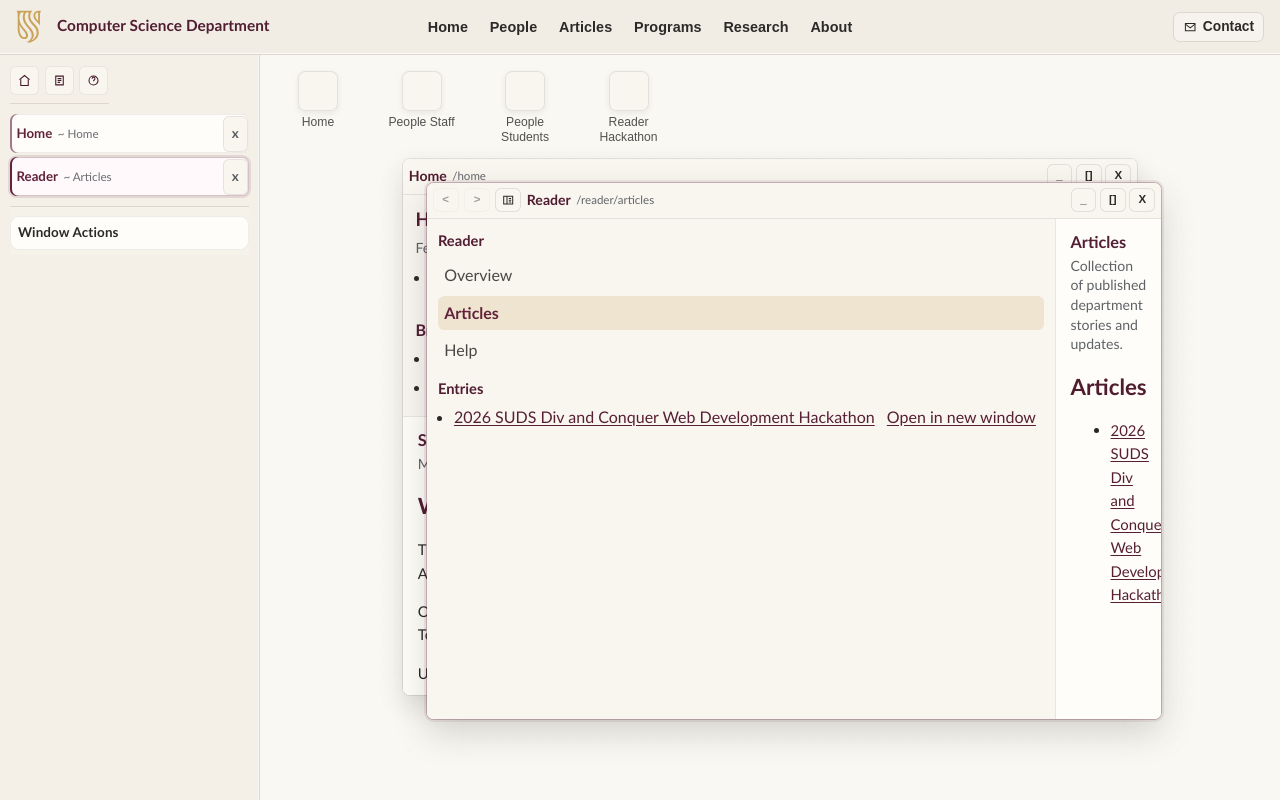
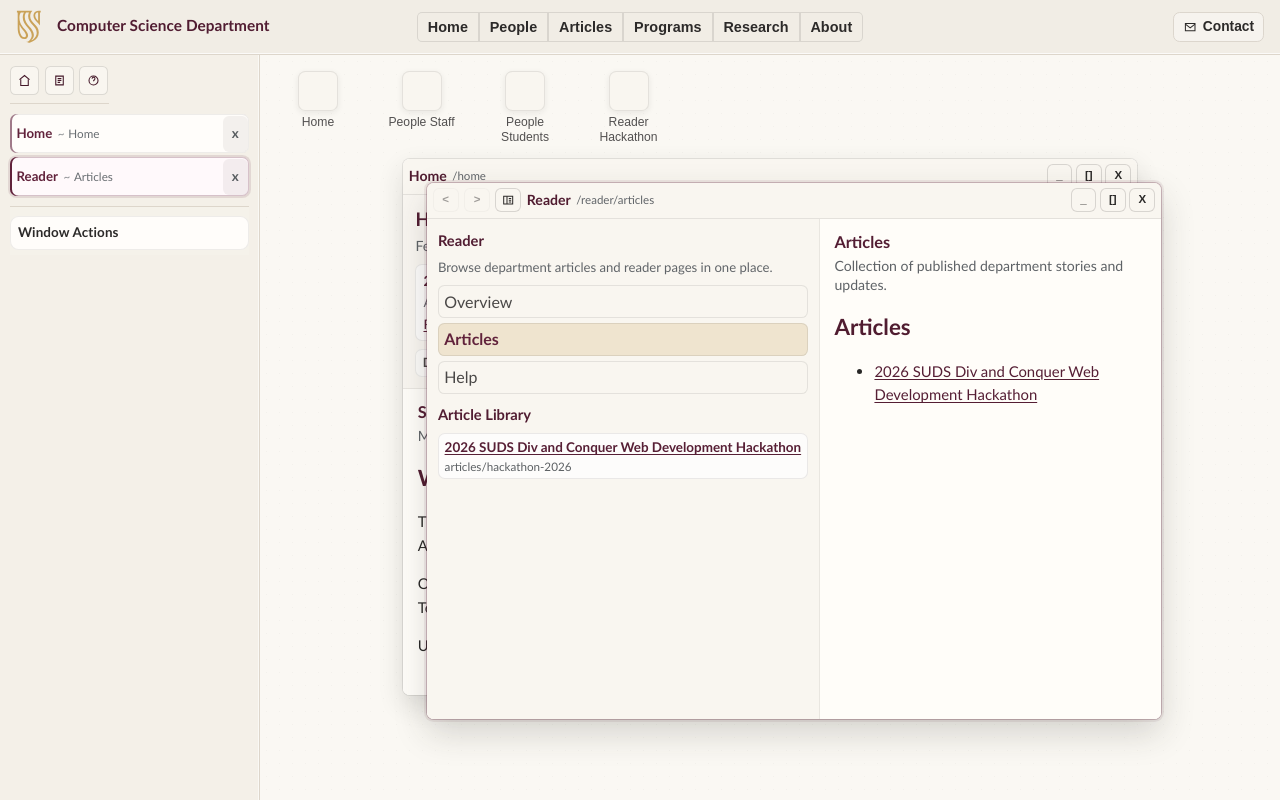
Before and after one commit to vanRooijen/su-cs-practice, a Svelte app: page /home in a window 1280 px wide. Both pictures are taken after a click on the button 59 px from the left and 80 px from the top of the page. Built offline with nearby package versions, Linux system fonts and the light colour scheme.

Commit message:
App Enhancements :

```diff
--- a/src/apps/ErrorApp.svelte
+++ b/src/apps/ErrorApp.svelte
@@ -71,6 +71,7 @@
 
   .error-context p {
     margin: 0 0 0.3rem;
+    font-size: 0.84rem;
   }
 
   .error-context p:last-child {
@@ -114,15 +115,21 @@
 
   .error-history p {
     margin: 0 0 0.3rem;
+    font-size: 0.82rem;
   }
 
   .error-history ul {
     margin: 0;
-    padding-left: 1rem;
+    padding: 0;
+    list-style: none;
   }
 
   .error-history li {
-    margin: 0 0 0.45rem;
+    margin: 0 0 0.38rem;
+    padding: 0.34rem 0.4rem;
+    border-radius: 0.42rem;
+    background: rgba(255, 255, 255, 0.72);
+    box-shadow: inset 0 0 0 1px rgba(44, 42, 41, 0.09);
   }
 
   .error-history li p {
--- a/src/apps/HomeApp.svelte
+++ b/src/apps/HomeApp.svelte
@@ -11,27 +11,29 @@
 
 <div class="app-layout">
   <section class="home-overview">
+    <div class="overview-header">
       <h3>Home</h3>
       <p>Featured articles delegate into Reader routes.</p>
+    </div>
 
-    <ul class="featured-list">
+    <ul class="entry-cards">
       {#each featuredArticles as article (article.key)}
         {@const path = `/reader/${article.subroute}`}
-        <li>
-          <strong>{article.title}</strong>
-          <div class="featured-actions">
-            <a href={path}>Open</a>
-            <a href={path} data-open-in-new-window="true">Open in new window</a>
-          </div>
+        <li class="entry-card">
+          <h4>{article.title}</h4>
+          <p>{article.excerpt ?? 'Department updates and announcements.'}</p>
+          <a class="entry-link" href={path}>Read in Reader</a>
         </li>
       {/each}
     </ul>
 
-    <h4>Broken Link Tests</h4>
+    <details class="dev-links">
+      <summary>Developer Test Links</summary>
       <ul class="broken-links">
         <li><a href="/broken-app/demo">Broken app route</a></li>
         <li><a href="/reader/articles/this-does-not-exist">Broken reader path</a></li>
       </ul>
+    </details>
   </section>
 
   <div class="content-slot">
@@ -54,44 +56,97 @@
     background: color-mix(in srgb, var(--su-surface-subtle, #f8f4ed) 80%, white 20%);
   }
 
-  .home-overview h3,
-  .home-overview h4 {
-    margin: 0 0 0.36rem;
+  .overview-header {
+    margin-bottom: 0.52rem;
+  }
+
+  .home-overview h3 {
+    margin: 0 0 0.24rem;
     color: color-mix(in srgb, var(--su-maroon, #61223b) 84%, black 16%);
   }
 
   .home-overview p {
-    margin: 0 0 0.5rem;
+    margin: 0;
     color: color-mix(in srgb, var(--su-muted, #686d71) 90%, black 10%);
     font-size: 0.88rem;
   }
 
-  .featured-list,
+  .entry-cards,
   .broken-links {
     margin: 0;
-    padding-left: 1rem;
+    padding: 0;
+    list-style: none;
   }
 
-  .featured-list li,
-  .broken-links li {
-    margin-bottom: 0.42rem;
+  .entry-cards {
+    display: grid;
+    grid-template-columns: repeat(auto-fit, minmax(210px, 1fr));
+    gap: 0.42rem;
+    margin-bottom: 0.5rem;
   }
 
-  .featured-list li strong {
-    display: block;
-    font-size: 0.88rem;
-    margin-bottom: 0.12rem;
+  .entry-card,
+  .broken-links li {
+    margin: 0;
   }
 
-  .featured-actions {
-    display: flex;
-    gap: 0.5rem;
-    flex-wrap: wrap;
+  .entry-card {
+    border-radius: 0.42rem;
+    padding: 0.44rem 0.5rem;
+    background: rgba(255, 255, 255, 0.72);
+    box-shadow: inset 0 0 0 1px rgba(44, 42, 41, 0.09);
+    display: grid;
+    gap: 0.2rem;
   }
 
+  .entry-card h4 {
+    margin: 0;
+    font-size: 0.88rem;
+    color: color-mix(in srgb, var(--su-maroon, #61223b) 84%, black 16%);
+  }
+
+  .entry-card p {
+    margin: 0;
+    font-size: 0.82rem;
+    line-height: 1.35;
+    color: color-mix(in srgb, var(--su-muted, #686d71) 94%, black 6%);
+  }
+
+  .entry-link,
   .home-overview a {
     color: color-mix(in srgb, var(--su-maroon, #61223b) 90%, black 10%);
     text-underline-offset: 2px;
+    font-size: 0.82rem;
+  }
+
+  .dev-links {
+    border: none;
+    border-radius: 0.42rem;
+    background: rgba(255, 255, 255, 0.62);
+    box-shadow: inset 0 0 0 1px rgba(44, 42, 41, 0.08);
+    overflow: hidden;
+  }
+
+  .dev-links summary {
+    list-style: none;
+    cursor: pointer;
+    user-select: none;
+    padding: 0.34rem 0.46rem;
+    font-size: 0.8rem;
+    font-weight: 600;
+    color: color-mix(in srgb, var(--su-ink, #2c2a29) 86%, white 14%);
+  }
+
+  .dev-links summary::-webkit-details-marker {
+    display: none;
+  }
+
+  .dev-links ul {
+    padding: 0 0.46rem 0.4rem;
+  }
+
+  .broken-links li + li {
+    margin-top: 0.22rem;
   }
 
   .content-slot {
--- a/src/apps/ReaderApp.svelte
+++ b/src/apps/ReaderApp.svelte
@@ -15,8 +15,9 @@
 
 <div class="app-layout" data-sidebar-collapsed={sidebarCollapsed}>
   {#if !sidebarCollapsed}
-    <aside>
+    <aside class="app-sidebar">
       <h3>Reader</h3>
+      <p class="app-intro">Browse department articles and reader pages in one place.</p>
       <nav aria-label="Reader sections">
         {#each APP_NAV_LINKS.reader as section}
           <a href={section.href} aria-current={activePath === section.href ? 'page' : undefined}>
@@ -25,13 +26,15 @@
         {/each}
       </nav>
 
-      <h4>Entries</h4>
-      <ul>
+      <h4>Article Library</h4>
+      <ul class="entry-cards">
         {#each articleEntries as article (article.key)}
           {@const path = `/reader/${article.subroute}`}
-          <li>
-            <a href={path} aria-current={activePath === path ? 'page' : undefined}>{article.title}</a>
-            <a href={path} data-open-in-new-window="true">Open in new window</a>
+          <li class="entry-card">
+            <a class="entry-link" href={path} aria-current={activePath === path ? 'page' : undefined}>
+              {article.title}
+            </a>
+            <small>{article.subroute}</small>
           </li>
         {/each}
       </ul>
@@ -56,7 +59,7 @@
     grid-template-columns: 1fr;
   }
 
-  aside {
+  .app-sidebar {
     border-right: 1px solid rgba(44, 42, 41, 0.08);
     padding: 0.72rem 0.68rem;
     min-width: 210px;
@@ -64,11 +67,18 @@
     background: color-mix(in srgb, var(--su-surface-subtle, #f8f4ed) 82%, white 18%);
   }
 
-  aside h3,
-  aside h4 {
+  .app-sidebar h3,
+  .app-sidebar h4 {
     margin: 0 0 0.48rem;
     font-size: 0.92rem;
     color: color-mix(in srgb, var(--su-maroon, #61223b) 84%, black 16%);
+  }
+
+  .app-intro {
+    margin: 0 0 0.56rem;
+    font-size: 0.82rem;
+    line-height: 1.35;
+    color: color-mix(in srgb, var(--su-muted, #686d71) 92%, black 8%);
   }
 
   nav {
@@ -83,12 +93,14 @@
     text-decoration: none;
     padding: 0.34rem 0.4rem;
     border-radius: 0.4rem;
-    transition: background-color 120ms ease, color 120ms ease;
+    box-shadow: inset 0 0 0 1px rgba(44, 42, 41, 0.1);
+    transition: background-color 120ms ease, color 120ms ease, box-shadow 120ms ease;
   }
 
   nav a:hover {
     background: rgba(202, 162, 88, 0.16);
     color: var(--su-maroon, #61223b);
+    box-shadow: inset 0 0 0 1px rgba(97, 34, 59, 0.22);
   }
 
   nav a[aria-current='page'] {
@@ -97,19 +109,40 @@
     font-weight: 600;
   }
 
-  ul {
+  .entry-cards {
     margin: 0;
-    padding-left: 1rem;
+    padding: 0;
+    list-style: none;
+    display: grid;
+    gap: 0.34rem;
   }
 
-  li {
-    margin-bottom: 0.5rem;
+  .entry-card {
+    margin: 0;
+    padding: 0.36rem 0.42rem;
+    border-radius: 0.42rem;
+    background: rgba(255, 255, 255, 0.72);
+    box-shadow: inset 0 0 0 1px rgba(44, 42, 41, 0.09);
+    display: grid;
+    gap: 0.14rem;
   }
 
-  li a {
-    margin-right: 0.5rem;
+  .entry-link {
+    display: inline-block;
     color: color-mix(in srgb, var(--su-maroon, #61223b) 90%, black 10%);
     text-underline-offset: 2px;
+    font-size: 0.84rem;
+    font-weight: 600;
+  }
+
+  .entry-link[aria-current='page'] {
+    text-decoration-thickness: 2px;
+  }
+
+  .entry-card small {
+    font-size: 0.73rem;
+    line-height: 1.2;
+    color: color-mix(in srgb, var(--su-muted, #686d71) 88%, black 12%);
   }
 
   .content-slot {
@@ -122,7 +155,7 @@
       grid-template-rows: auto 1fr;
     }
 
-    aside {
+    .app-sidebar {
       border-right: none;
       border-bottom: 1px solid rgba(44, 42, 41, 0.08);
       min-width: 0;
--- a/src/components/AppWindow.svelte
+++ b/src/components/AppWindow.svelte
@@ -474,7 +474,7 @@
     border: none;
     border-radius: 0.38rem;
     background: color-mix(in srgb, var(--su-surface-subtle, #f8f4ed) 86%, white 14%);
-    box-shadow: inset 0 0 0 1px rgba(44, 42, 41, 0.11);
+    box-shadow: inset 0 0 0 1px rgba(44, 42, 41, 0.16);
     color: var(--su-ink, #2c2a29);
     min-width: 1.62rem;
     height: 1.52rem;
@@ -503,7 +503,7 @@
   .window-header button:hover {
     background: color-mix(in srgb, var(--su-tab-highlight, rgba(202, 162, 88, 0.14)) 60%, white 40%);
     color: var(--su-maroon, #61223b);
-    box-shadow: inset 0 0 0 1px rgba(97, 34, 59, 0.24);
+    box-shadow: inset 0 0 0 1px rgba(97, 34, 59, 0.3);
   }
 
   .window-header button:focus-visible {
--- a/src/components/WindowManager.svelte
+++ b/src/components/WindowManager.svelte
@@ -578,7 +578,7 @@
             on:click={() => activateSidebarEntry(windowId)}
           >
             <strong>{appName}</strong>
-            <small>~ {win.routeLabel}</small>
+            <small>{win.routeLabel}</small>
           </button>
 
           <button
@@ -792,7 +792,8 @@
     text-transform: capitalize;
     cursor: pointer;
     position: relative;
-    transition: color 140ms ease, background-color 140ms ease;
+    box-shadow: inset 0 0 0 1px rgba(44, 42, 41, 0.12);
+    transition: color 140ms ease, background-color 140ms ease, box-shadow 140ms ease;
   }
 
   .topbar-link:first-child {
@@ -822,6 +823,7 @@
   .topbar-link:hover {
     background: var(--su-tab-highlight);
     color: var(--su-maroon);
+    box-shadow: inset 0 0 0 1px rgba(97, 34, 59, 0.22);
   }
 
   .topbar-link:hover::after,
@@ -833,6 +835,7 @@
     outline: 2px solid rgba(202, 162, 88, 0.65);
     outline-offset: 2px;
     background: var(--su-tab-highlight);
+    box-shadow: inset 0 0 0 1px rgba(97, 34, 59, 0.3);
     z-index: 1;
   }
 
@@ -916,7 +919,7 @@
     justify-content: center;
     padding: 0;
     cursor: pointer;
-    box-shadow: inset 0 0 0 1px rgba(44, 42, 41, 0.08);
+    box-shadow: inset 0 0 0 1px rgba(44, 42, 41, 0.14);
     transition: background-color 140ms ease, color 140ms ease, box-shadow 140ms ease;
   }
 
@@ -929,7 +932,7 @@
   .sidebar-tool:hover {
     background: var(--su-tab-highlight);
     color: var(--su-maroon);
-    box-shadow: inset 0 0 0 1px rgba(97, 34, 59, 0.22);
+    box-shadow: inset 0 0 0 1px rgba(97, 34, 59, 0.28);
   }
 
   .sidebar-tool:focus-visible {
@@ -1045,6 +1048,12 @@
     line-height: 1;
   }
 
+  .entry-main small::before {
+    content: '~';
+    margin-right: 0.24rem;
+    opacity: 0.78;
+  }
+
   .sidebar-entry[data-owned-local='true'] .entry-main strong {
     color: var(--su-maroon);
   }
@@ -1088,14 +1097,12 @@
     line-height: 1;
     font-weight: 600;
     color: color-mix(in srgb, var(--su-muted) 84%, black 16%);
-    background: color-mix(in srgb, var(--su-surface-subtle) 88%, white 12%);
-    box-shadow: inset 0 0 0 1px rgba(44, 42, 41, 0.09);
+    background: rgba(44, 42, 41, 0.06);
   }
 
   .entry-close:hover {
     background: color-mix(in srgb, var(--su-tab-highlight) 58%, white 42%);
     color: var(--su-maroon);
-    box-shadow: inset 0 0 0 1px rgba(97, 34, 59, 0.22);
   }
 
   .actions-menu {
```
Also changed, not shown: src/apps/PeopleApp.svelte (+52 -5 lines). Lines whose indentation alone changed are shown as unchanged.
